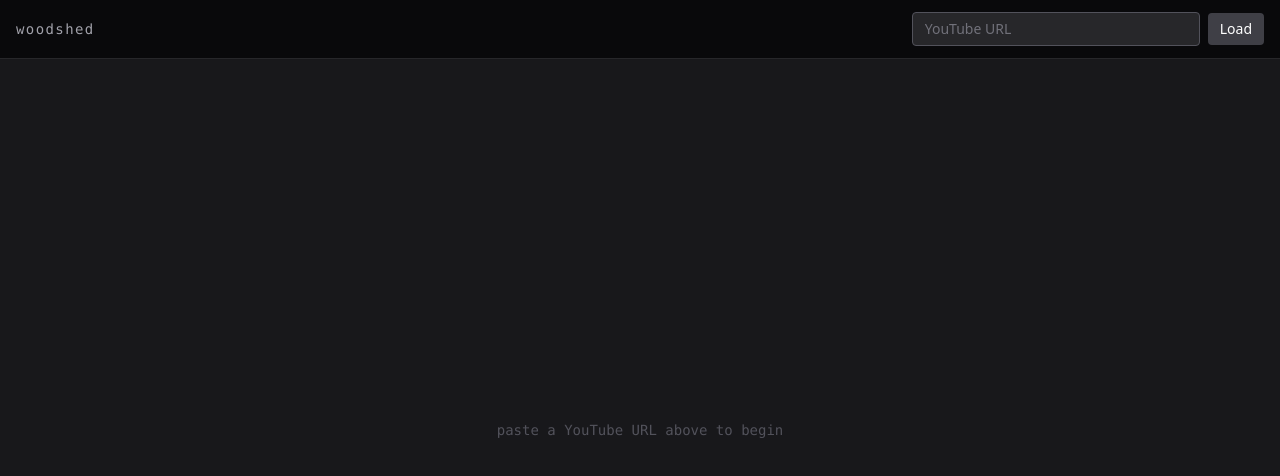
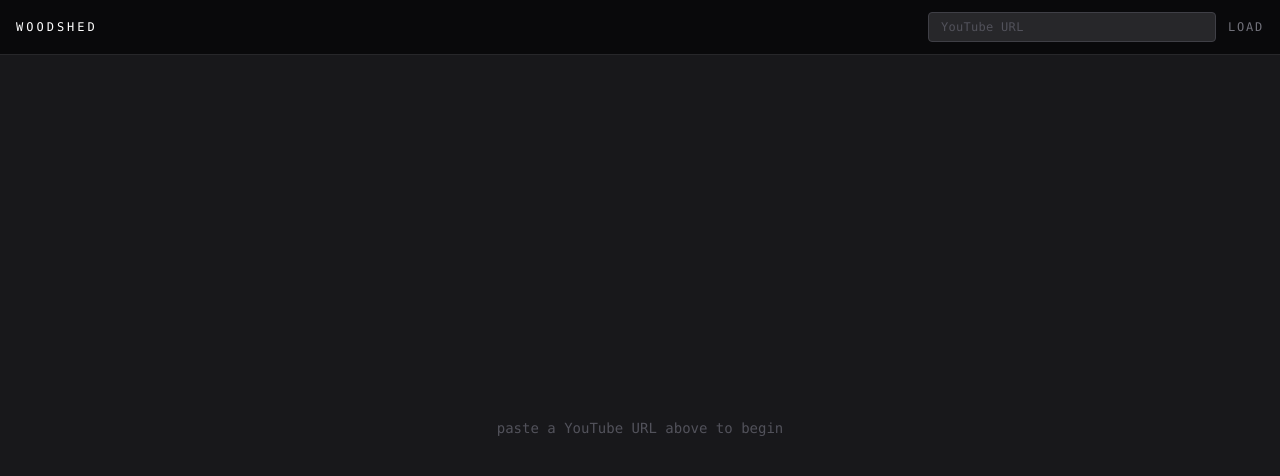
Before and after one commit to roymckenzie4/woodshed, a React (Vite) app: page / in a window 1280 px wide. Shown: the top 476 px of the page. Built offline with nearby package versions, Linux system fonts and the light colour scheme.

Commit message:
standardize design elements for consistent visuals

```diff
--- a/src/App.jsx
+++ b/src/App.jsx
@@ -149,7 +149,7 @@ function App() {
     <div ref={appRef} tabIndex={-1} className="h-screen bg-zinc-900 text-white flex flex-col overflow-hidden outline-none">
       {/* Header */}
       <header className="shrink-0 flex items-center justify-between px-4 py-3 bg-zinc-950 border-b border-zinc-800">
-        <span className="font-mono text-zinc-400 text-sm tracking-widest">woodshed</span>
+        <span className="font-mono text-white text-xs tracking-[0.25em] uppercase">woodshed</span>
         <UrlInput ref={inputRef} value={url} onChange={setUrl} onLoad={handleLoad} />
       </header>
 
--- a/src/components/HUD.jsx
+++ b/src/components/HUD.jsx
@@ -14,9 +14,9 @@ function HUD({ speedLabel, loopState, loopStart, loopEnd }) {
   const active = loopState === 2
 
   return (
-    <div className="bg-zinc-800 border-t border-zinc-700 px-4 py-2 font-mono text-sm text-zinc-300 flex gap-6">
-      <span>SPEED: {speedLabel}</span>
-      <span className={active ? 'text-green-400' : ''}>
+    <div className="bg-zinc-800 border-t border-zinc-700 px-4 py-2 font-mono text-xs text-zinc-400 tracking-[0.15em] flex gap-6">
+      <span>SPEED: <span className="text-white">{speedLabel}</span></span>
+      <span className={active ? 'text-emerald-400' : ''}>
         {loopStatus(loopState, loopStart, loopEnd)}
       </span>
     </div>
--- a/src/components/UrlInput.jsx
+++ b/src/components/UrlInput.jsx
@@ -28,11 +28,11 @@ const UrlInput = forwardRef(function UrlInput({ value, onChange, onLoad }, ref)
         onChange={e => onChange(e.target.value)}
         onKeyDown={handleKeyDown}
         placeholder="YouTube URL"
-        className="bg-zinc-800 text-white text-sm px-3 py-1.5 rounded w-72 outline-none border border-zinc-600 focus:border-zinc-400 placeholder:text-zinc-500"
+        className="font-mono bg-zinc-800 text-white text-xs px-3 py-1.5 rounded w-72 outline-none border border-zinc-700 focus:border-zinc-500 placeholder:text-zinc-600 tracking-wide"
       />
       <button
         onClick={submit}
-        className="bg-zinc-700 hover:bg-zinc-600 text-white text-sm px-3 py-1.5 rounded"
+        className="font-mono text-xs text-zinc-500 hover:text-white uppercase tracking-[0.15em] transition-colors pl-1"
       >
         Load
       </button>
```
